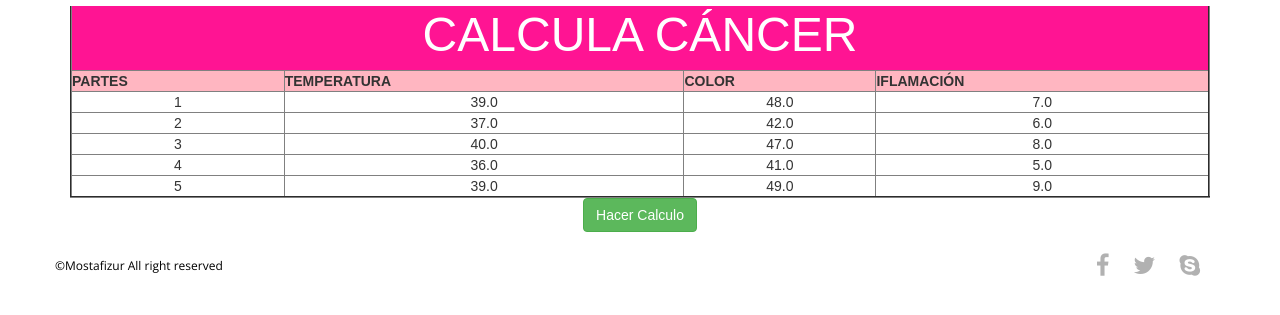
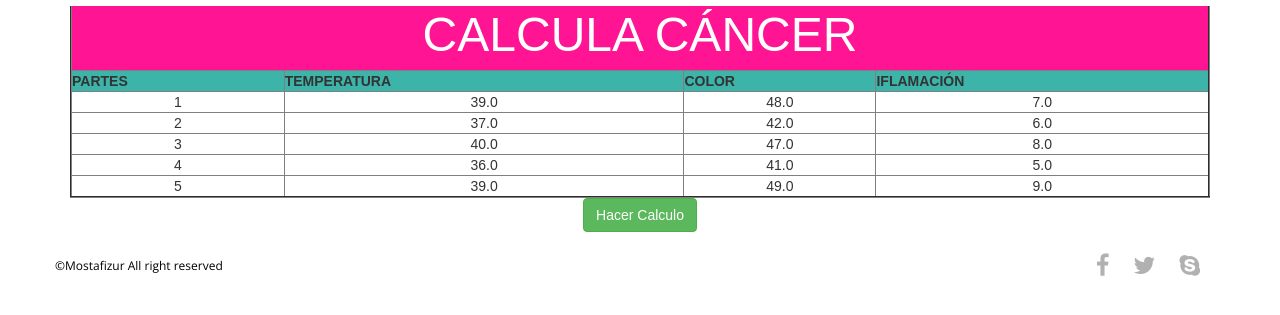
Before and after one commit to OctavioZ866/Patrones, a Django app: template app/templates/app/datos.html in a window 1280 px wide. Shown: the part 177-492 px from the top of the page. Run offline with Django 3.2, Linux system fonts and the light colour scheme; the template is opened without the code that fills it: values that come from a table or form of the project are taken from there, others are empty; data comes from the database, SQL or seed files in the repository; some libraries are stand-ins or nearby versions; some web fonts are replaced.

Commit message:
Update datos.html

```diff
--- a/app/templates/app/datos.html
+++ b/app/templates/app/datos.html
@@ -34,13 +34,13 @@
         </tr>
         <tr>
 
-          <th style="background-color:lightpink" color="white">PARTES</th>
+          <th style="background-color:rgb(60, 180, 170)" color="white">PARTES</th>
 
-          <th style="background-color:lightpink" color="white">TEMPERATURA</th>
+          <th style="background-color:rgb(60, 180, 170)" color="white">TEMPERATURA</th>
 
-          <th style="background-color:lightpink" color="white">COLOR</th>
+          <th style="background-color:rgb(60, 180, 170)" color="white">COLOR</th>
 
-          <th style="background-color:lightpink" color="white">IFLAMACIÓN</th>
+          <th style="background-color:rgb(60, 180, 170)"color="white">IFLAMACIÓN</th>
 
         </tr>
         {% for c in misTejidos %}
```
